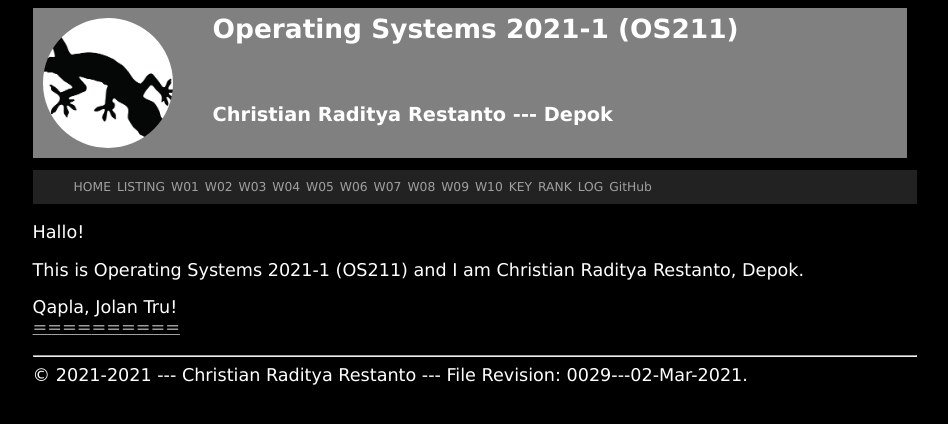
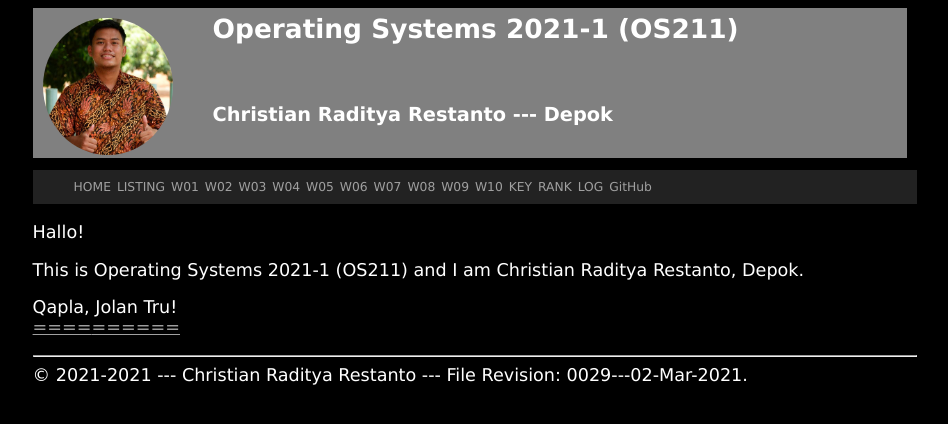
Before and after one commit to radityarestan/coba-os, a Jekyll site: the page built from index.md, in a window 1280 px wide. Shown: the top 424 px of the page, without its empty margins (165-1113 px from the left). Built offline with Jekyll 4.4.1, drawn with Linux system fonts in a browser that asks for light colours.

Commit message:
change photo

```diff
--- a/_layouts/layout.html
+++ b/_layouts/layout.html
@@ -11,7 +11,7 @@
   <header>
   <div class="row">
     <div class="column left">
-      <img src="{{ site.baseurl }}/assets/images/cbk.jpg" alt="Cicak Bin Kadal" style="width:130px; border-radius:50%">
+      <img src="{{ site.baseurl }}/assets/images/Raditya.jpg" alt="Raditya Restan" style="width:130px; border-radius:50%">
     </div>
     <div class="column right1">
       {% if page.title %}{{ page.title | escape }}
```
Also changed, not shown: assets/images/Raditya.jpg (added), assets/images/cbk.jpg (deleted).
